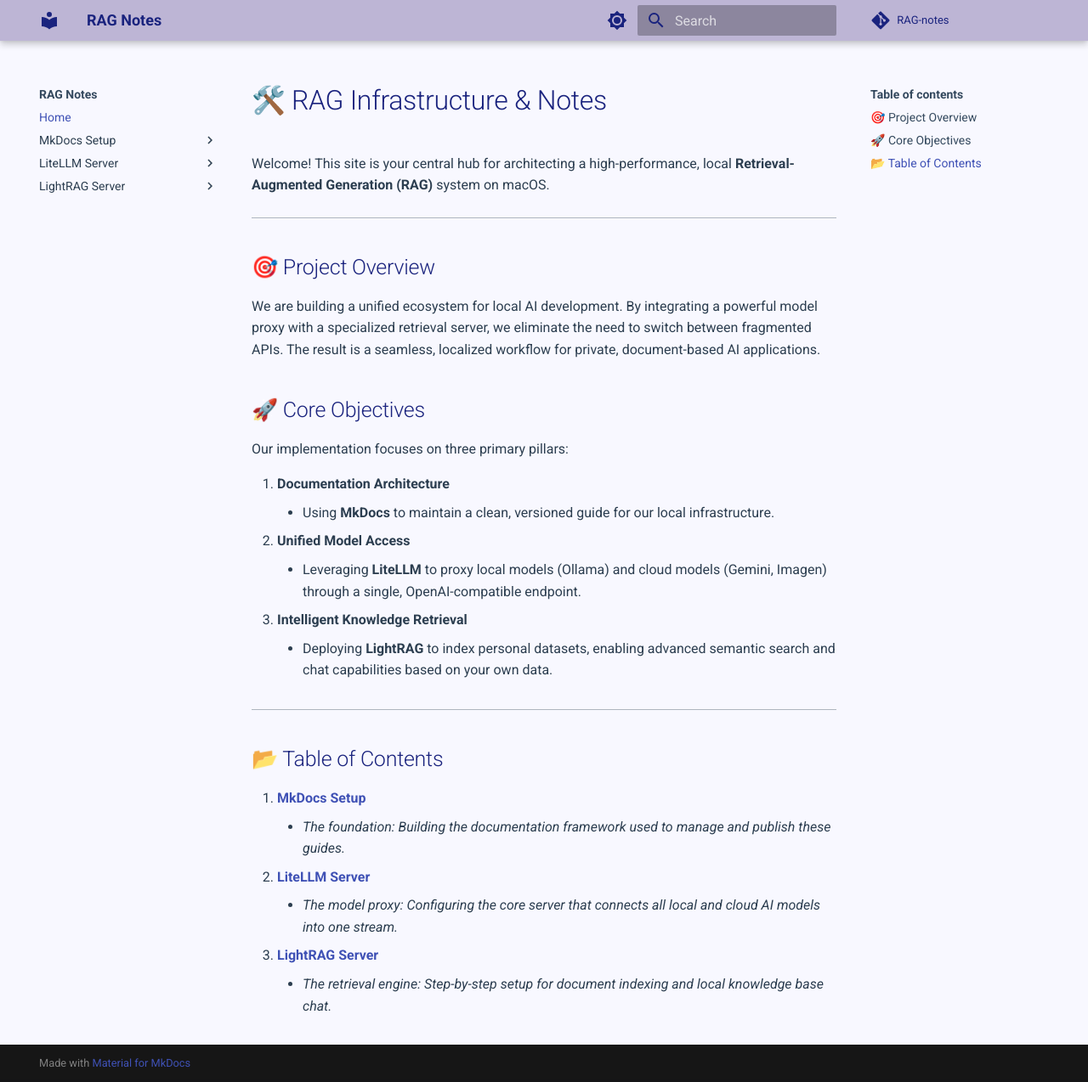
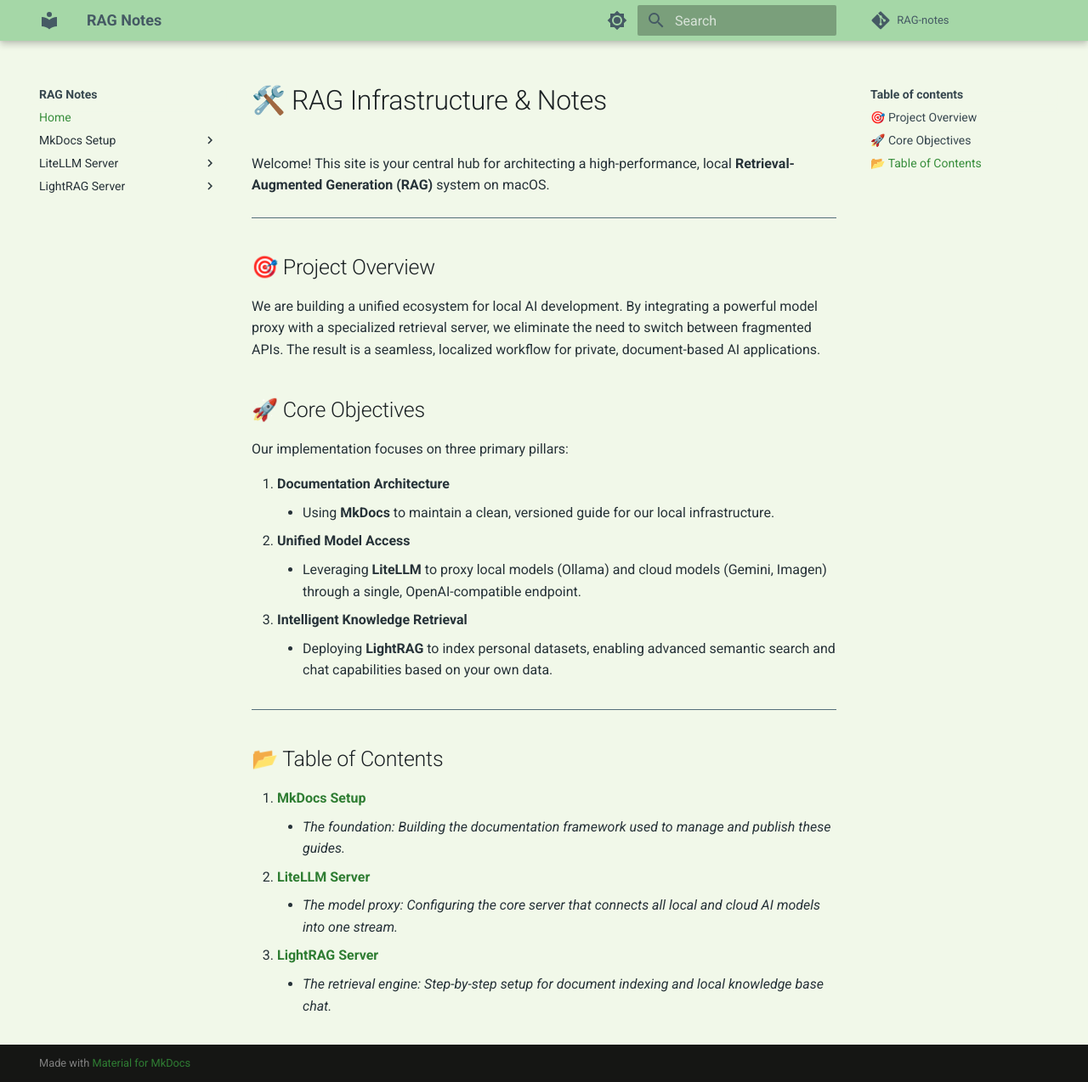
Before and after one commit to Rishita95/rag-notes, an MkDocs documentation site: the page built from docs/index.md, in a window 1280 px wide and 1274 px high. Shown: the whole window at 85% size. Built offline with MkDocs 1.6.1 and Material for MkDocs 9.7.7, drawn with Linux system fonts in a browser that asks for light colours; comment, search, counter and statistics services are not loaded.

Commit message:
Update theme to Sage & Soft Mint

```diff
--- a/docs/stylesheets/extra.css
+++ b/docs/stylesheets/extra.css
@@ -1,32 +1,32 @@
 :root {
-  /* Misty Lavender & Navy Professional Theme */
-  --md-primary-fg-color:        #BDB5D5;  /* Misty Lavender */
-  --md-primary-fg-color--light: #E6E6FA;
-  --md-primary-fg-color--dark:  #9A8EB5;
-  --md-primary-bg-color:        #1A237E;  /* Navy Blue */
+  /* Sage & Soft Mint Professional Theme */
+  --md-primary-fg-color:        #A5D7A7;  /* Sage Green */
+  --md-primary-fg-color--light: #C8E6C9;
+  --md-primary-fg-color--dark:  #81C784;
+  --md-primary-bg-color:        #455A64;  /* Deep Slate Gray */
 
   /* Accents */
-  --md-accent-fg-color:         #3F51B5;  /* Indigo Accent */
-  --md-accent-fg-color--transparent: rgba(63, 81, 181, 0.1);
+  --md-accent-fg-color:         #607D8B;  /* Blue Gray */
+  --md-accent-fg-color--transparent: rgba(96, 125, 139, 0.1);
   --md-accent-bg-color:         #FFFFFF;
 
   /* Page Background */
-  --md-default-bg-color:        #F8F8FF;  /* Ghost White Mist */
+  --md-default-bg-color:        #F1F8E9; /* Light Mint Off-white */
 }
 
 /* Light Mode (Default) */
 [data-md-color-scheme="default"] {
-  --md-default-bg-color:           #F8F8FF;
-  --md-default-fg-color:           #2C3E50; /* Slate Blue-Grey Text */
-  --md-default-fg-color--light:    #34495E;
-  --md-default-fg-color--lighter:  #5D6D7E;
-  --md-default-fg-color--lightest: #AEB6BF;
-  --md-typeset-color:              #2C3E50;
-  --md-typeset-a-color:            #3F51B5;
+  --md-default-bg-color:           #F1F8E9;
+  --md-default-fg-color:           #263238; /* Dark Blue Gray 900 */
+  --md-default-fg-color--light:    #37474F;
+  --md-default-fg-color--lighter:  #455A64;
+  --md-default-fg-color--lightest: #546E7A;
+  --md-typeset-color:              #263238;
+  --md-typeset-a-color:            #388E3C; /* Darker Sage Green Link */
 }
 
 [data-md-color-scheme="default"] .md-typeset {
-  color: #2C3E50 !important;
+  color: #263238 !important;
 }
 
 [data-md-color-scheme="default"] .md-typeset h1,
@@ -35,30 +35,30 @@
 [data-md-color-scheme="default"] .md-typeset h4,
 [data-md-color-scheme="default"] .md-typeset h5,
 [data-md-color-scheme="default"] .md-typeset h6 {
-  color: #1A237E !important; /* Deep Navy Headers */
+  color: #1B2124 !important; /* Almost Black Blue-Gray */
 }
 
 [data-md-color-scheme="default"] .md-typeset a {
-  color: #3F51B5 !important;
+  color: #2E7D32 !important;
 }
 
 /* Dark Mode (Slate) */
 [data-md-color-scheme="slate"] {
-  --md-default-bg-color:        #101223; /* Deep Midnight Navy */
-  --md-primary-fg-color:        #BDB5D5;
-  --md-primary-bg-color:        #1A237E;
-  --md-accent-fg-color:         #7986CB;
+  --md-default-bg-color:        #1A211D; /* Deep Sage Black */
+  --md-primary-fg-color:        #A5D7A7;
+  --md-primary-bg-color:        #2E3B33;
+  --md-accent-fg-color:         #81C784;
 
-  --md-default-fg-color:           #E8EAF6;
-  --md-default-fg-color--light:    #C5CAE9;
-  --md-default-fg-color--lighter:  #9FA8DA;
-  --md-default-fg-color--lightest: #7986CB;
-  --md-typeset-color:              #E8EAF6;
-  --md-typeset-a-color:            #9FA8DA;
+  --md-default-fg-color:           #F1F8E9;
+  --md-default-fg-color--light:    #CFD8DC;
+  --md-default-fg-color--lighter:  #B0BEC5;
+  --md-default-fg-color--lightest: #78909C;
+  --md-typeset-color:              #F1F8E9;
+  --md-typeset-a-color:            #A5D7A7;
 }
 
 [data-md-color-scheme="slate"] .md-typeset {
-  color: #E8EAF6 !important;
+  color: #F1F8E9 !important;
 }
 
 [data-md-color-scheme="slate"] .md-typeset h1,
@@ -71,5 +71,5 @@
 }
 
 [data-md-color-scheme="slate"] .md-typeset a {
-  color: #9FA8DA !important;
+  color: #A5D7A7 !important;
 }
```
